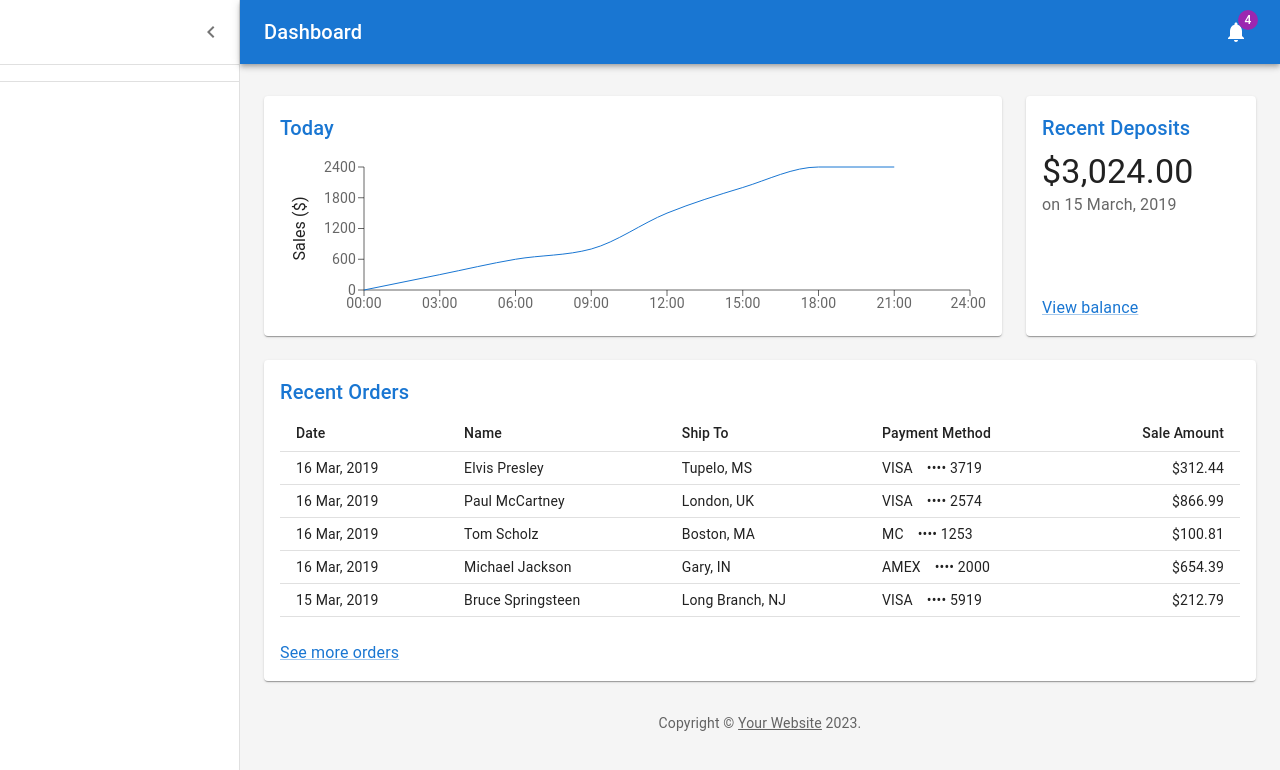
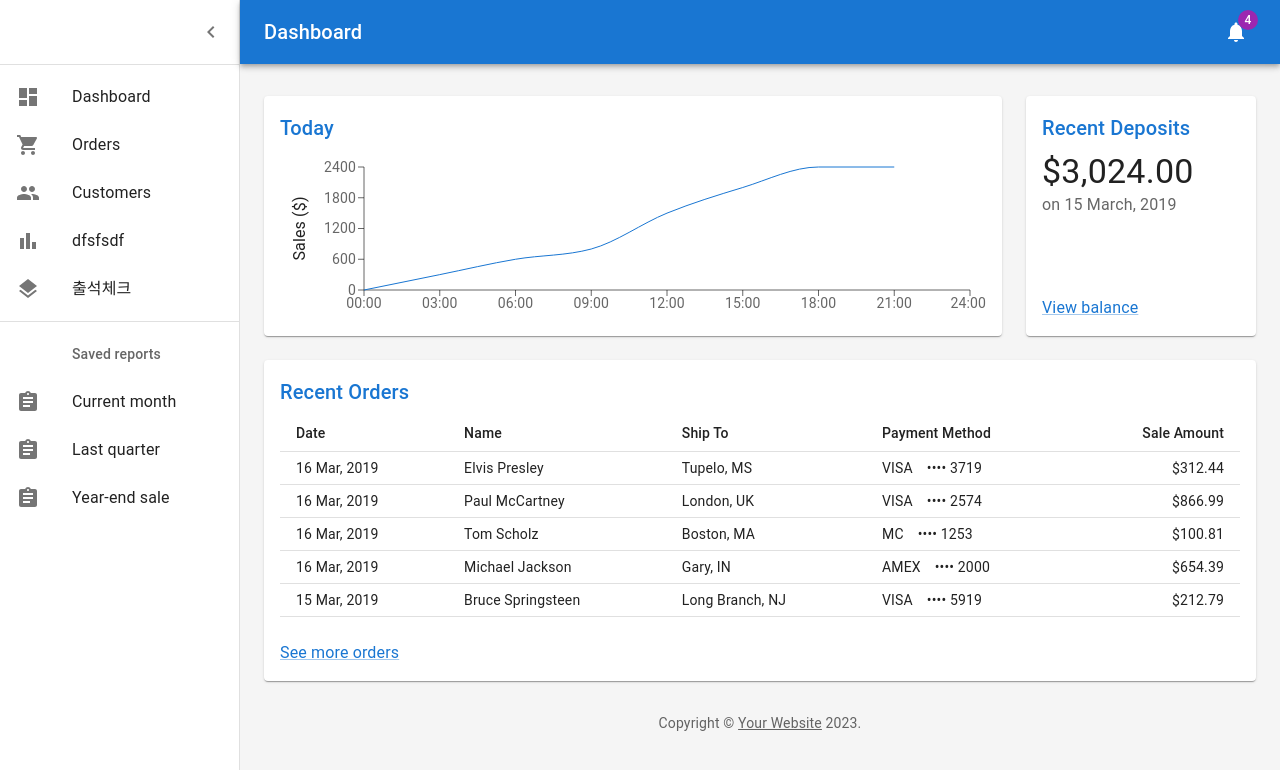
Before and after one commit to nsnnsn12/challenge-planner-fe, a React (Create React App) app: page / in a window 1280 px wide. Shown: the top 770 px of the page. Built offline with nearby package versions, Linux system fonts and the light colour scheme.

Commit message:
change item name

```diff
--- a/src/features/dashboard/Dashboard.tsx
+++ b/src/features/dashboard/Dashboard.tsx
@@ -17,10 +17,11 @@ import Link from '@mui/material/Link';
 import MenuIcon from '@mui/icons-material/Menu';
 import ChevronLeftIcon from '@mui/icons-material/ChevronLeft';
 import NotificationsIcon from '@mui/icons-material/Notifications';
-import { mainListItems, secondaryListItems } from '../listItems';
+
 import Chart from '../chart/Chart';
 import Deposits from '../deposits/Deposits';
 import Orders from '../orders/Orders';
+import { mainListItems, secondaryListItems } from './listItems';
 
 function Copyright(props: any) {
   return (
--- /dev/null
+++ b/src/features/dashboard/listItems.tsx
@@ -0,0 +1,72 @@
+import * as React from 'react';
+import ListItemButton from '@mui/material/ListItemButton';
+import ListItemIcon from '@mui/material/ListItemIcon';
+import ListItemText from '@mui/material/ListItemText';
+import ListSubheader from '@mui/material/ListSubheader';
+import DashboardIcon from '@mui/icons-material/Dashboard';
+import ShoppingCartIcon from '@mui/icons-material/ShoppingCart';
+import PeopleIcon from '@mui/icons-material/People';
+import BarChartIcon from '@mui/icons-material/BarChart';
+import LayersIcon from '@mui/icons-material/Layers';
+import AssignmentIcon from '@mui/icons-material/Assignment';
+
+export const mainListItems = (
+  <React.Fragment>
+    <ListItemButton>
+      <ListItemIcon>
+        <DashboardIcon />
+      </ListItemIcon>
+      <ListItemText primary="Dashboard" />
+    </ListItemButton>
+    <ListItemButton>
+      <ListItemIcon>
+        <ShoppingCartIcon />
+      </ListItemIcon>
+      <ListItemText primary="Orders" />
+    </ListItemButton>
+    <ListItemButton>
+      <ListItemIcon>
+        <PeopleIcon />
+      </ListItemIcon>
+      <ListItemText primary="Customers" />
+    </ListItemButton>
+    <ListItemButton>
+      <ListItemIcon>
+        <BarChartIcon />
+      </ListItemIcon>
+      <ListItemText primary="dfsfsdf" />
+    </ListItemButton>
+    <ListItemButton>
+      <ListItemIcon>
+        <LayersIcon />
+      </ListItemIcon>
+      <ListItemText primary="출석체크" />
+    </ListItemButton>
+  </React.Fragment>
+);
+
+export const secondaryListItems = (
+  <React.Fragment>
+    <ListSubheader component="div" inset>
+      Saved reports
+    </ListSubheader>
+    <ListItemButton>
+      <ListItemIcon>
+        <AssignmentIcon />
+      </ListItemIcon>
+      <ListItemText primary="Current month" />
+    </ListItemButton>
+    <ListItemButton>
+      <ListItemIcon>
+        <AssignmentIcon />
+      </ListItemIcon>
+      <ListItemText primary="Last quarter" />
+    </ListItemButton>
+    <ListItemButton>
+      <ListItemIcon>
+        <AssignmentIcon />
+      </ListItemIcon>
+      <ListItemText primary="Year-end sale" />
+    </ListItemButton>
+  </React.Fragment>
+);
```
